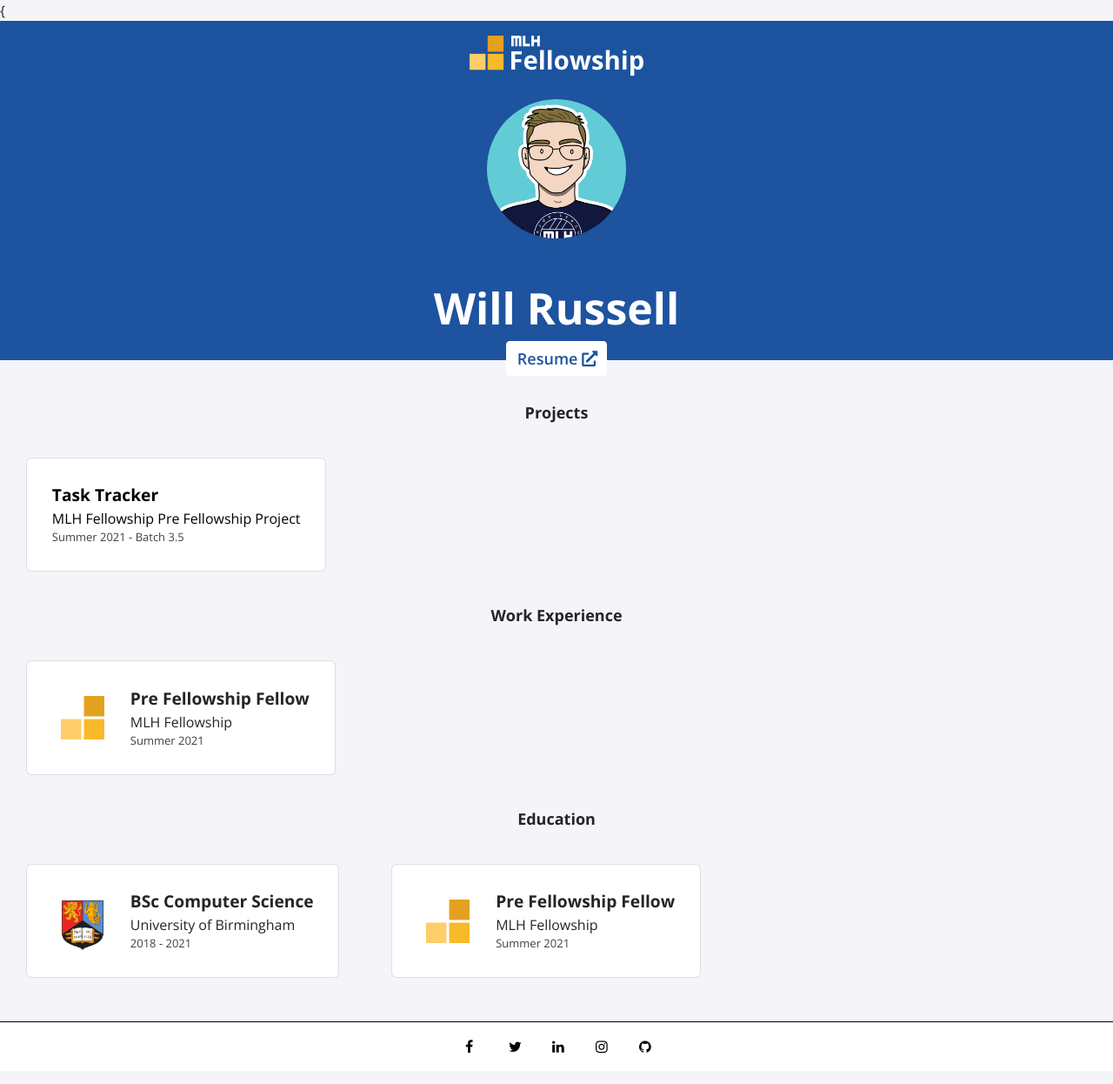
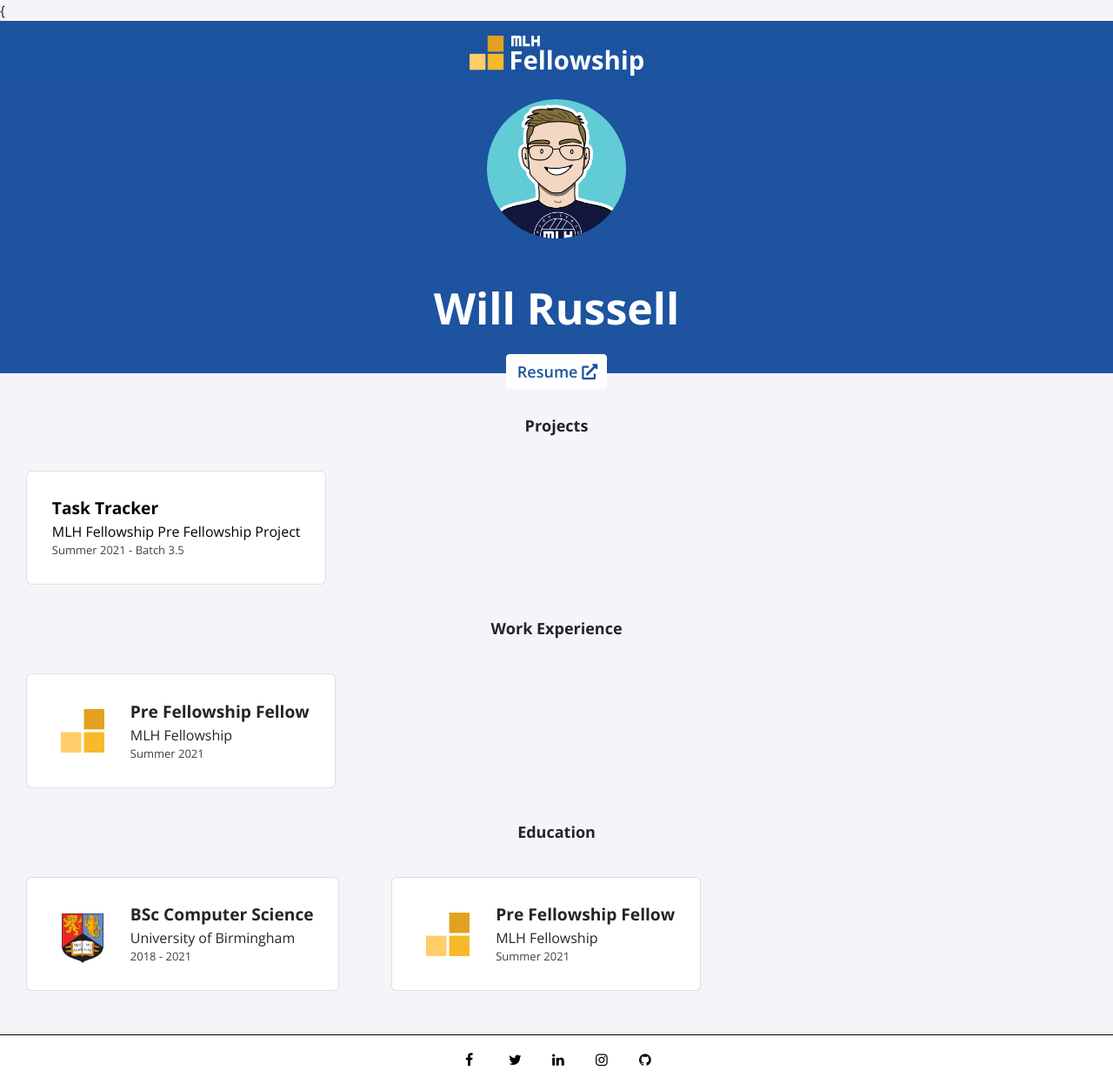
Before and after one commit to MLH-Fellowship/pod-3.1.4-portfolio, a Jekyll site: the page built from index.html, in a window 1280 px wide. Shown: the whole page at 87% size. Built offline with Jekyll 4.4.1, drawn with Linux system fonts in a browser that asks for light colours; nearby versions of some CDN libraries.

Commit message:
Added some margin beteen resume btn and name

```diff
--- a/_sass/profile.scss
+++ b/_sass/profile.scss
@@ -1,7 +1,7 @@
 .profile {
     background-color: #1d539f !important;
     text-align: center;
-    height: 320px;
+    height: 335px;
     margin-bottom: 50px;
     h1 {
         font-size: 50px;
@@ -26,6 +26,7 @@
 }
 
 .res-btn {
+    margin-top: 15px;
     padding: 6px 10px 5px 12px;
     border-radius: 4px;
     color: #1d539f;
```
